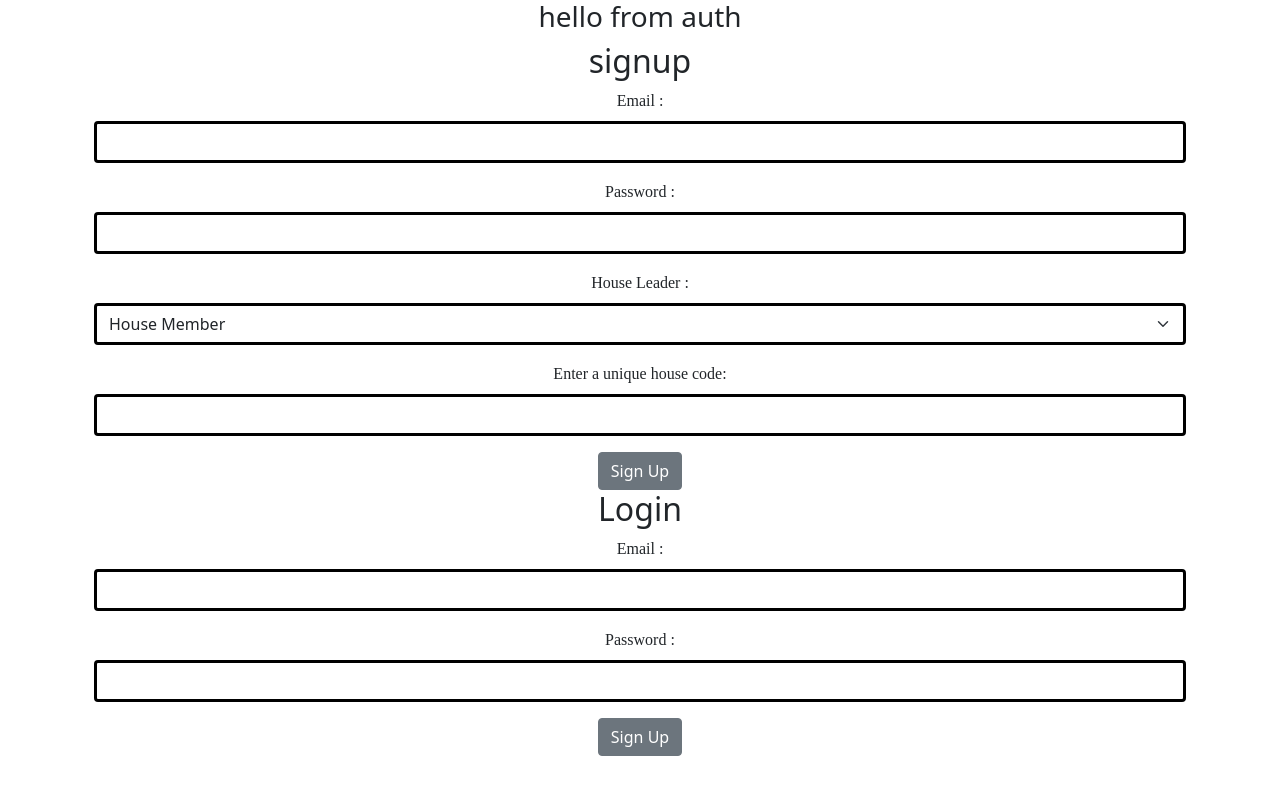
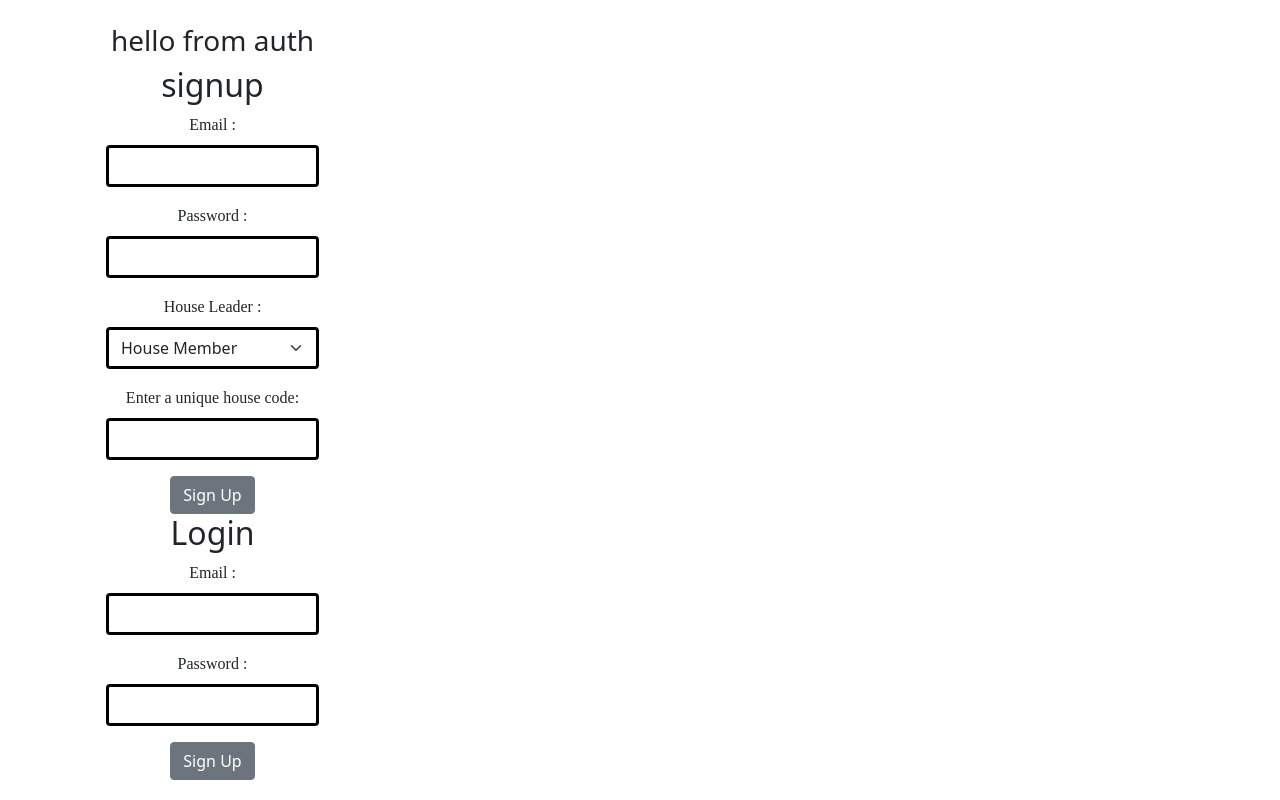
Before and after one commit to AKel4/final-project-client, a React (Create React App) app: page / in a window 1280 px wide. Shown: the top 800 px of the page. Built offline with nearby package versions, Linux system fonts and the light colour scheme.

Commit message:
worked on nav not complete-added Room Dirs&files

```diff
--- a/public/index.html
+++ b/public/index.html
@@ -9,6 +9,9 @@
       name="description"
       content="Web site created using create-react-app"
     />
+    <!-- below is for material design -->
+    <link rel="stylesheet" href="https://fonts.googleapis.com/css?family=Roboto:300,400,500,700&display=swap" />
+
     <link rel="apple-touch-icon" href="%PUBLIC_URL%/logo192.png" />
     <!--
       manifest.json provides metadata used when your web app is installed on a
--- a/src/App.tsx
+++ b/src/App.tsx
@@ -1,7 +1,9 @@
 import React, { useEffect, useState } from 'react';
-import { Container } from 'reactstrap';
+import { Container, Navbar } from 'reactstrap';
 import './App.css';
 import Auth from './components/Auth/Auth';
+import { MDBContainer, MDBRow, MDBCol } from 'mdb-react-ui-kit'
+
 
 
 const App = () => {
@@ -31,18 +33,24 @@ const App = () => {
 
 
   return (
-    <Container className="App peach-gradient color-block-5 mb-3 mx-auto text-dark" >
-      <Auth
-      updateLocalStorage={updateLocalStorage}
-      />
-      <div className="verticalCenter" style={{padding: '15vh'}}>
-        hello from app.tsx
-        <br />
-        <br />
-        <button onClick={clearLocalStorage}>Logout</button>
+    <MDBContainer className="mainApp">
+      <MDBRow className="mt-4 text-center">
+        <MDBCol md="3" className="mb-4">
+          <Auth updateLocalStorage={updateLocalStorage} />
 
-      </div>
-    </Container>
+          <Navbar clearLocalStorage={clearLocalStorage}/>
+
+
+          <div className="peach-gradient color-block-5 mb-3 mx-auto z-depth-1" style={{padding: '15vh'}} >
+
+          <br />
+          <br />
+          <button onClick={clearLocalStorage} > Logout </button>
+
+          </div>
+        </MDBCol>
+      </MDBRow>
+    </MDBContainer >
   );
 }
 
--- a/src/index.tsx
+++ b/src/index.tsx
@@ -4,6 +4,7 @@ import './index.css';
 import App from './App';
 import reportWebVitals from './reportWebVitals';
 import 'bootstrap/dist/css/bootstrap.css';
+
 
 ReactDOM.render(
   <React.StrictMode>
```
Also changed, not shown: src/components/Navbar/Logout.tsx (added, +21 -0 lines), src/components/Navbar/Navbar.tsx (added, +31 -0 lines), src/components/Rooms/RoomTable/RoomCreate.tsx (added), src/components/Rooms/RoomTable/RoomDisplay.tsx (added), src/components/Rooms/RoomTable/RoomEdit.tsx (added), 1 other file (tests, documents, lock files or other folders).
